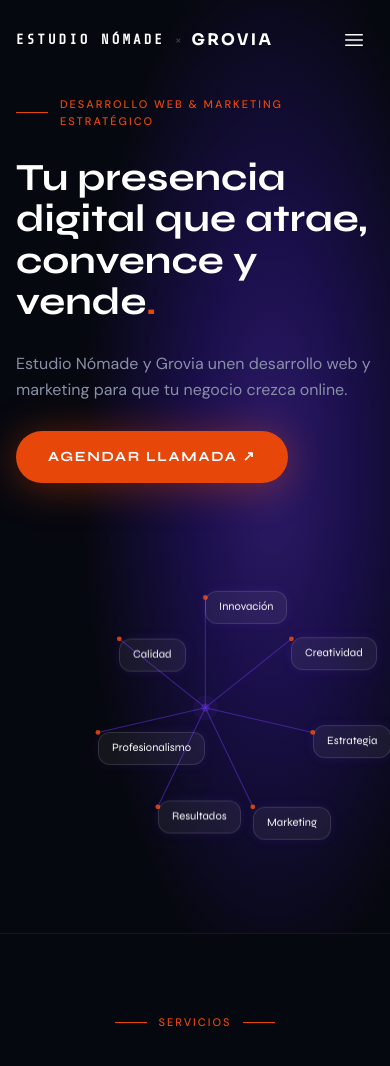
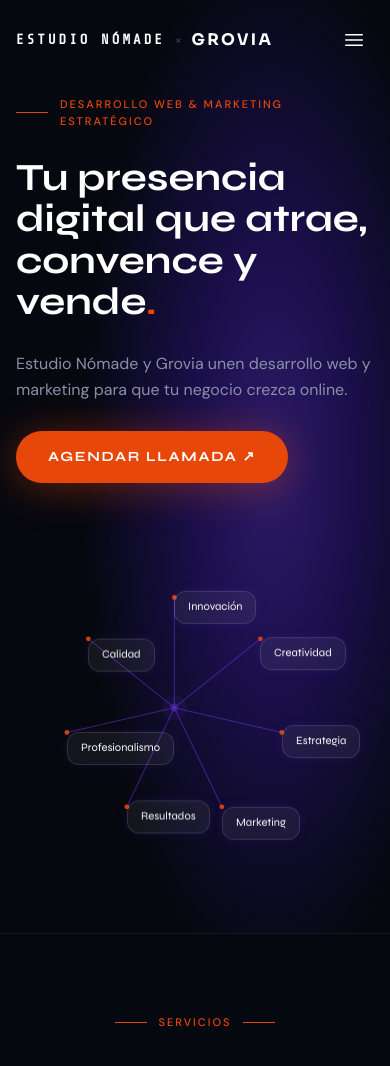
Before and after one commit to martiyaquinta/estudio-nomade, a Next.js app: page / in a window 390 px wide. Shown: the top 1066 px of the page. Built offline with nearby package versions, Linux system fonts and the light colour scheme.

Commit message:
fix: figura mobile desplazada -45px a la izquierda
Centro (275,245) → (230,245), misma viewBox 520×480.

Co-Authored-By: Claude Sonnet 4.6 <noreply@anthropic.com>

```diff
--- a/components/Hero.tsx
+++ b/components/Hero.tsx
@@ -20,15 +20,15 @@ import type { CSSProperties } from "react";
   6 Calidad         (151, 142)   ( 90, 168)
   ─────────────────────────────────────────────────────────────────── */
 
-// Mobile viewBox 520×480 | centro (275, 245) | radio 160
+// Mobile viewBox 520×480 | centro (230, 245) | radio 160
 const VALUES = [
-  { label: "Innovación",      cx: 300, cy:  70, mcx: 275, mcy:  85, delay: "cc-d0", fd: "4.2s", fdelay: "0s"   },
-  { label: "Creatividad",     cx: 449, cy: 142, mcx: 400, mcy: 145, delay: "cc-d1", fd: "5.1s", fdelay: "0.8s" },
-  { label: "Estrategia",      cx: 485, cy: 302, mcx: 431, mcy: 281, delay: "cc-d2", fd: "3.7s", fdelay: "1.4s" },
-  { label: "Marketing",       cx: 382, cy: 431, mcx: 344, mcy: 389, delay: "cc-d4", fd: "4.5s", fdelay: "2.0s" },
-  { label: "Resultados",      cx: 218, cy: 431, mcx: 206, mcy: 389, delay: "cc-d5", fd: "3.9s", fdelay: "0.6s" },
-  { label: "Profesionalismo", cx: 115, cy: 302, mcx: 119, mcy: 281, delay: "cc-d6", fd: "5.4s", fdelay: "1.2s" },
-  { label: "Calidad",         cx: 151, cy: 142, mcx: 150, mcy: 145, delay: "cc-d7", fd: "4.8s", fdelay: "2.4s" },
+  { label: "Innovación",      cx: 300, cy:  70, mcx: 230, mcy:  85, delay: "cc-d0", fd: "4.2s", fdelay: "0s"   },
+  { label: "Creatividad",     cx: 449, cy: 142, mcx: 355, mcy: 145, delay: "cc-d1", fd: "5.1s", fdelay: "0.8s" },
+  { label: "Estrategia",      cx: 485, cy: 302, mcx: 386, mcy: 281, delay: "cc-d2", fd: "3.7s", fdelay: "1.4s" },
+  { label: "Marketing",       cx: 382, cy: 431, mcx: 299, mcy: 389, delay: "cc-d4", fd: "4.5s", fdelay: "2.0s" },
+  { label: "Resultados",      cx: 218, cy: 431, mcx: 161, mcy: 389, delay: "cc-d5", fd: "3.9s", fdelay: "0.6s" },
+  { label: "Profesionalismo", cx: 115, cy: 302, mcx:  74, mcy: 281, delay: "cc-d6", fd: "5.4s", fdelay: "1.2s" },
+  { label: "Calidad",         cx: 151, cy: 142, mcx: 105, mcy: 145, delay: "cc-d7", fd: "4.8s", fdelay: "2.4s" },
 ];
 
 const cardStyle = (sm = false): CSSProperties => ({
@@ -99,16 +99,16 @@ function DesktopSVG() {
   );
 }
 
-/* ── SVG mobile: 520×480 | centro (275,245) | radio 160 ── */
+/* ── SVG mobile: 520×480 | centro (230,245) | radio 160 ── */
 function MobileSVG() {
   const spokes = [
-    { x2: 275, y2:  85, d: "0.5s" },
-    { x2: 400, y2: 145, d: "0.7s" },
-    { x2: 431, y2: 281, d: "0.9s" },
-    { x2: 344, y2: 389, d: "1.1s" },
-    { x2: 206, y2: 389, d: "1.1s" },
-    { x2: 119, y2: 281, d: "0.9s" },
-    { x2: 150, y2: 145, d: "0.7s" },
+    { x2: 230, y2:  85, d: "0.5s" },
+    { x2: 355, y2: 145, d: "0.7s" },
+    { x2: 386, y2: 281, d: "0.9s" },
+    { x2: 299, y2: 389, d: "1.1s" },
+    { x2: 161, y2: 389, d: "1.1s" },
+    { x2:  74, y2: 281, d: "0.9s" },
+    { x2: 105, y2: 145, d: "0.7s" },
   ];
   const vertices = spokes.map((s) => [s.x2, s.y2]);
 
@@ -123,7 +123,7 @@ function MobileSVG() {
       {spokes.map((s, i) => (
         <line
           key={i}
-          x1={275} y1={245}
+          x1={230} y1={245}
           x2={s.x2} y2={s.y2}
           className="svg-line"
           stroke="rgba(120,60,255,0.45)"
@@ -134,8 +134,8 @@ function MobileSVG() {
       {vertices.map(([x, y], i) => (
         <circle key={i} cx={x} cy={y} r="3.5" fill="#E8470A" opacity="0.9" />
       ))}
-      <circle cx="275" cy="245" r="6"  fill="rgba(120,60,255,0.3)"  />
-      <circle cx="275" cy="245" r="18" fill="rgba(120,60,255,0.08)" />
+      <circle cx="230" cy="245" r="6"  fill="rgba(120,60,255,0.3)"  />
+      <circle cx="230" cy="245" r="18" fill="rgba(120,60,255,0.08)" />
     </svg>
   );
 }
```
